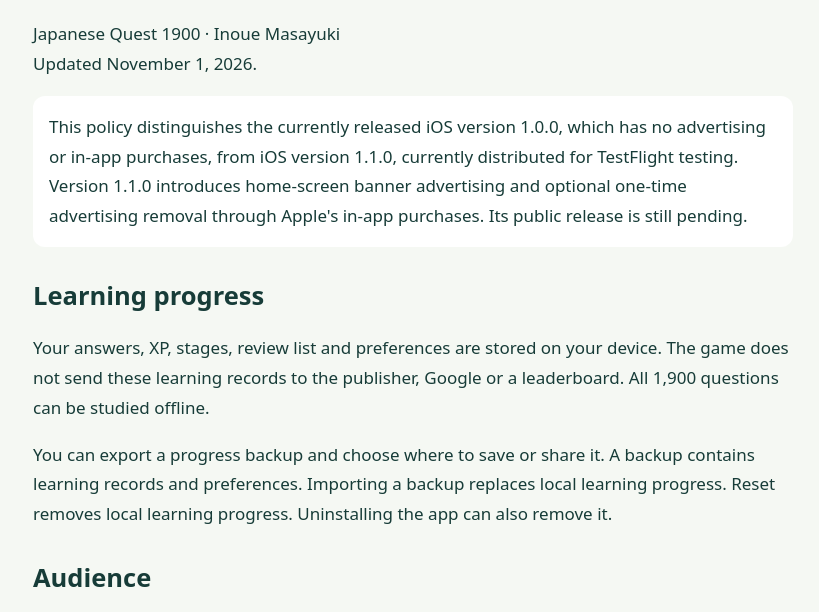
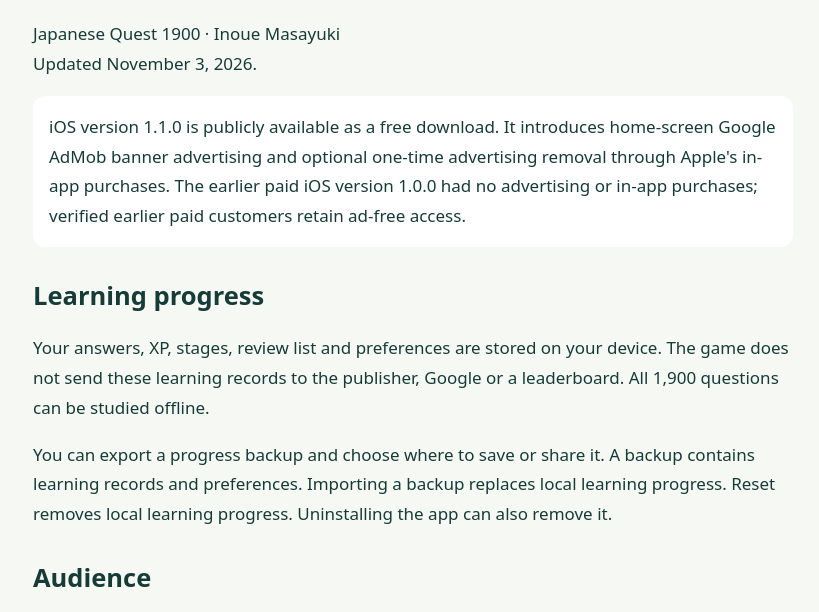
Before and after one commit to Ikuyasam-1/JapaneseQuest1900-support, a plain HTML site: page privacy-policy.html in a window 1280 px wide. Shown: the part 128-740 px from the top of the page, without its empty margins (227-1046 px from the left). Drawn offline with Linux system fonts and the light colour scheme.

Commit message:
Update privacy-policy.html for public iOS 1.1.0 monetization

```diff
--- a/privacy-policy.html
+++ b/privacy-policy.html
@@ -8,8 +8,8 @@
 <main>
 <a href="support.html">← Support</a>
 <h1>Privacy policy</h1>
-<p>Japanese Quest 1900 · Inoue Masayuki<br>Updated November 1, 2026.</p>
-<p class="note">This policy distinguishes the currently released iOS version 1.0.0, which has no advertising or in-app purchases, from iOS version 1.1.0, currently distributed for TestFlight testing. Version 1.1.0 introduces home-screen banner advertising and optional one-time advertising removal through Apple's in-app purchases. Its public release is still pending.</p>
+<p>Japanese Quest 1900 · Inoue Masayuki<br>Updated November 3, 2026.</p>
+<p class="note">iOS version 1.1.0 is publicly available as a free download. It introduces home-screen Google AdMob banner advertising and optional one-time advertising removal through Apple's in-app purchases. The earlier paid iOS version 1.0.0 had no advertising or in-app purchases; verified earlier paid customers retain ad-free access.</p>
 <section><h2>Learning progress</h2>
 <p>Your answers, XP, stages, review list and preferences are stored on your device. The game does not send these learning records to the publisher, Google or a leaderboard. All 1,900 questions can be studied offline.</p>
 <p>You can export a progress backup and choose where to save or share it. A backup contains learning records and preferences. Importing a backup replaces local learning progress. Reset removes local learning progress. Uninstalling the app can also remove it.</p></section>
@@ -28,7 +28,7 @@
 <hr>
 <section lang="ja"><h2>日本語のご案内</h2>
 <p>提供者：Inoue Masayuki。学習の解答、XP、進捗、設定は端末内に保存します。全1,900問はオフラインで学習できます。バックアップの保存・共有先は利用者が選択します。リセットやアプリの削除により端末内の進捗が消える場合があります。</p>
-<p>公開中のiOSバージョン1.0.0には広告・アプリ内課金はありません。iOS版1.1.0は現在TestFlightでテスト中で、一般公開はまだです。1.1.0の無料版ではホーム画面にGoogle AdMobのバナー広告を表示できます。Googleの広告SDKは、IPアドレスから推定されるおおよその位置、利用可能な端末・広告識別子、広告の表示・操作、診断・性能情報などを処理する場合があります。学習の解答や進捗は広告サービスへ送信しません。</p>
+<p>iOS版1.1.0は無料ダウンロードとして一般公開されています。1.1.0の無料版ではホーム画面にGoogle AdMobのバナー広告を表示でき、Appleのアプリ内課金で一度限りの広告削除を購入できます。以前の有料版1.0.0には広告・アプリ内課金はなく、以前の有料購入を確認できた方は広告なしを継続できます。Googleの広告SDKは、IPアドレスから推定されるおおよその位置、利用可能な端末・広告識別子、広告の表示・操作、診断・性能情報などを処理する場合があります。学習の解答や進捗は広告サービスへ送信しません。</p>
 <p>広告のパーソナライズとパブリッシャーのファーストパーティIDを無効にし、一般向けの広告レーティングを指定します。Appleのトラッキング許可は要求しません。これらの設定でも、広告SDKのデータ収集がなくなるわけではありません。必要な地域では同意画面を表示し、利用可能な設定は「Settings → Ads, purchases &amp; privacy → Privacy choices」から変更できます。</p>
 <p>「Remove Ads」はAppleが処理する一度限りの買い切り課金です。サブスクリプションではありません。確認前に各地域の価格を表示します。提供者はカードや銀行口座情報を受け取りません。購入済みの権利はAppleが署名した購入情報で確認します。購入時と同じApple Accountで「Restore purchases」を実行すると復元できます。払い戻し・権利の取り消しにより広告削除の権利が失われる場合があります。以前の有料版の購入を確認できた方は広告なしを継続できます。</p>
 <p>「Report ad」は、アプリのバージョンと取得できた広告の参照番号を含む編集可能なメールを開きます。送信するかは利用者が決めます。お問い合わせ：<a href="mailto:ikuyasam58@gmail.com">ikuyasam58@gmail.com</a>。</p></section>
```
